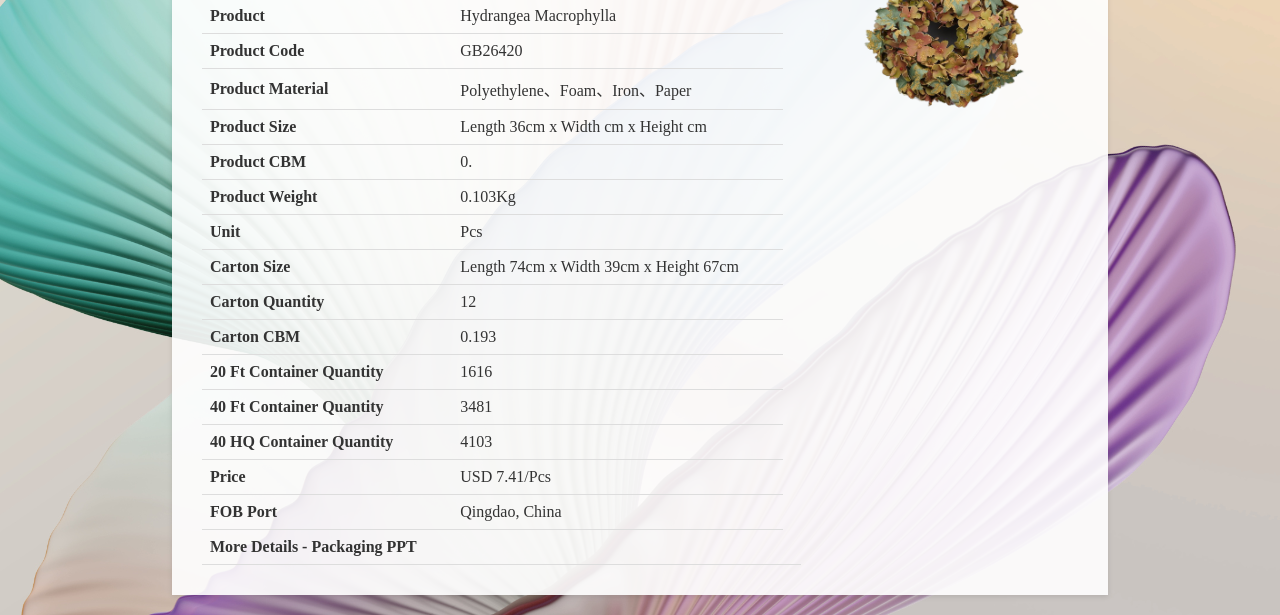
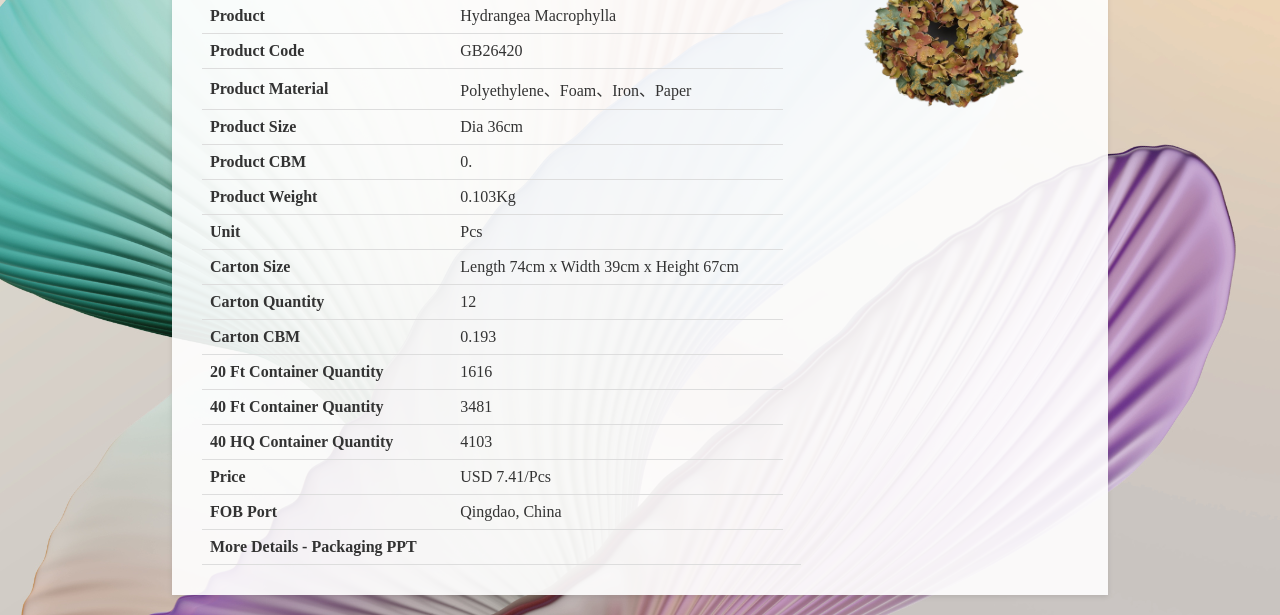
Before and after one commit to GBSLIT/GB26420, a plain HTML site: page index.html in a window 1280 px wide. Shown: the part 230-845 px from the top of the page. Drawn offline with Linux system fonts and the light colour scheme.

Commit message:
Update index.html

```diff
--- a/index.html
+++ b/index.html
@@ -149,7 +149,7 @@
                 </tr>
                 <tr>
                     <th>Product Size</th>
-                    <td>Length 36cm x Width cm x Height cm</td>
+                    <td>Dia 36cm</td>
                 </tr>
                 <tr>
                     <th>Product CBM</th>
```
